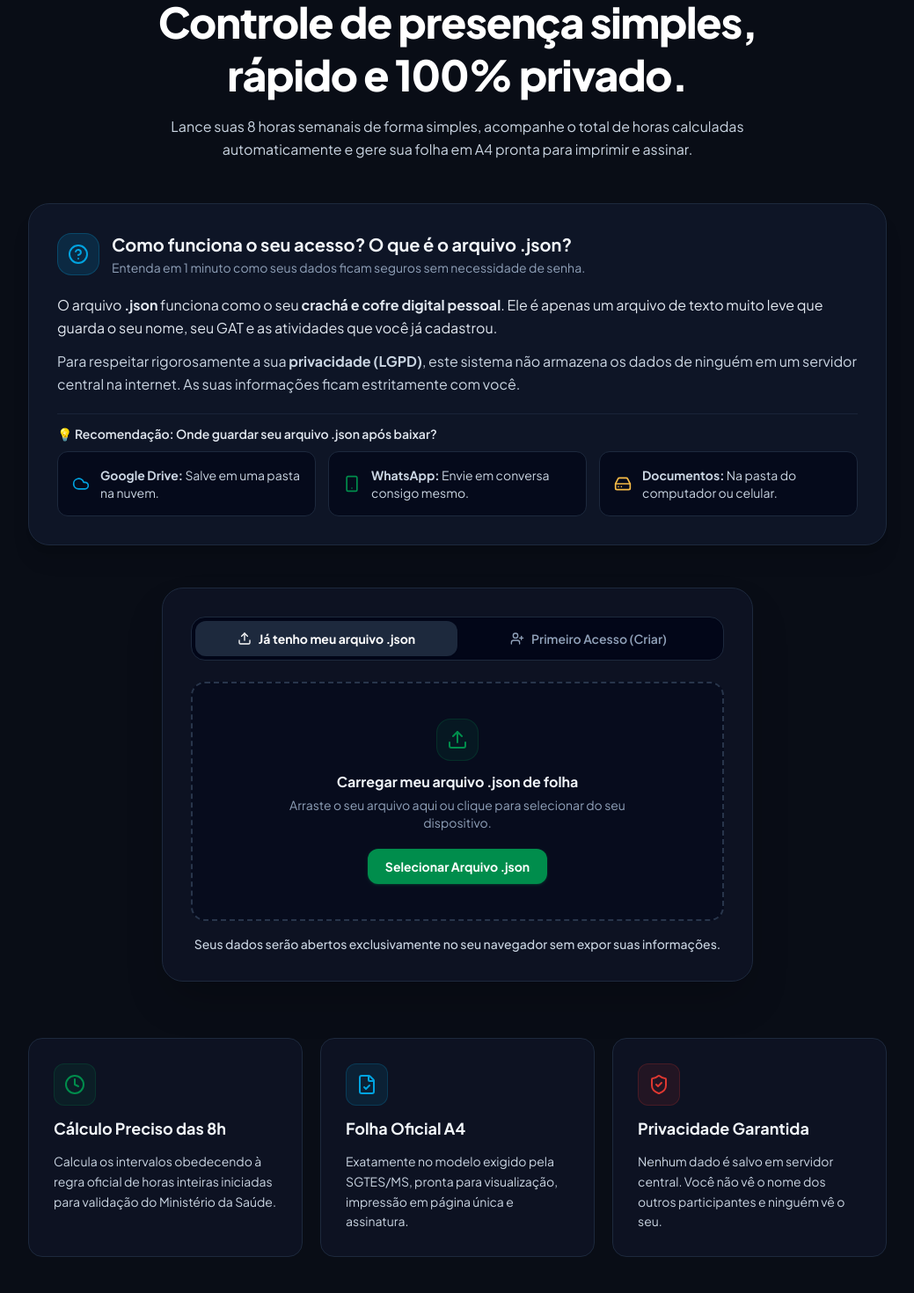
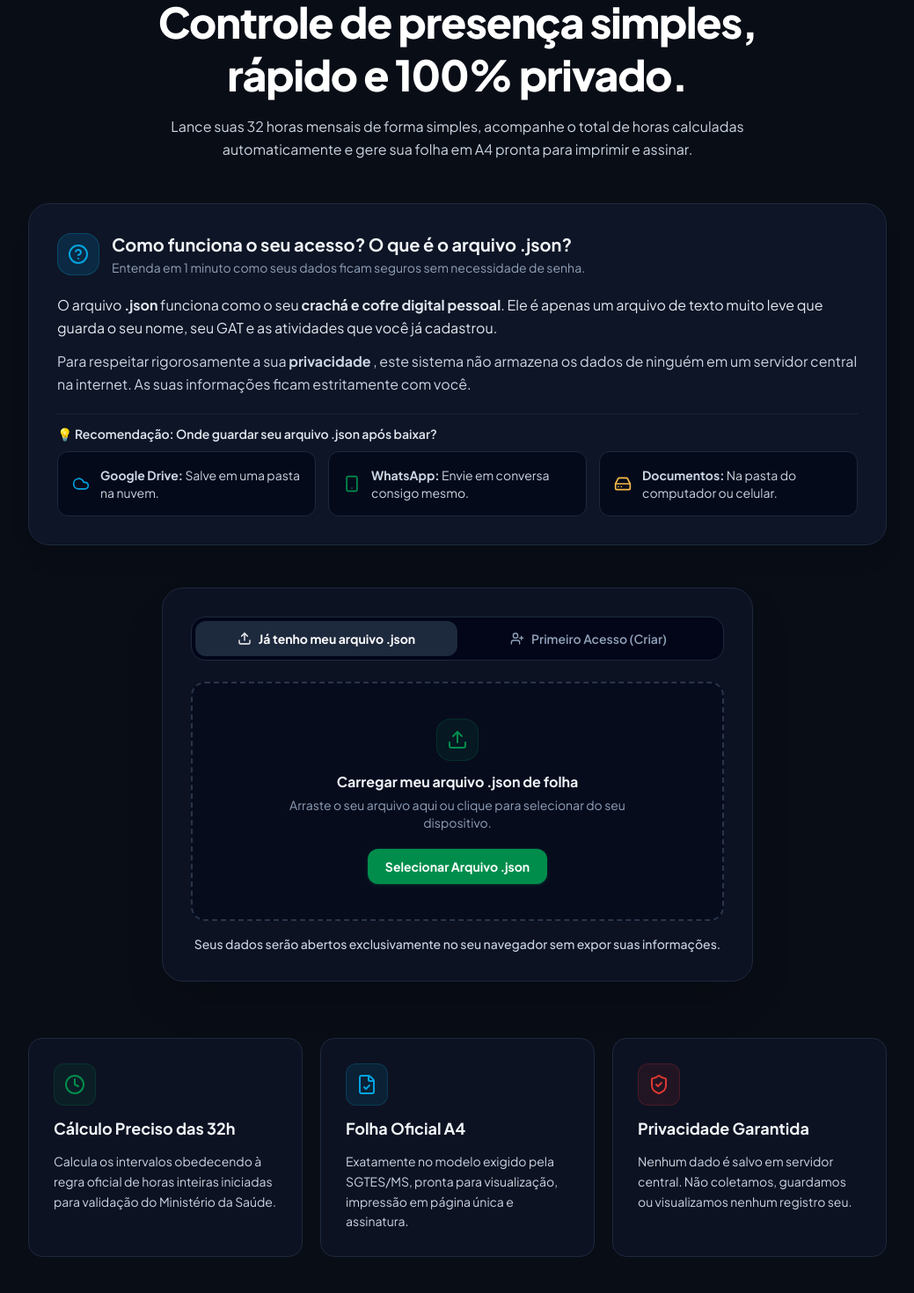
Before and after one commit to vvvvvdal/pet-folha-mensal, a Next.js app: page / in a window 1280 px wide. Shown: the part 180-1650 px from the top of the page at 88% size, without its empty margins (120-1159 px from the left). Built offline with nearby package versions, Linux system fonts and the light colour scheme.

Commit message:
ui: edição dos textos

```diff
--- a/src/app/layout.tsx
+++ b/src/app/layout.tsx
@@ -3,7 +3,7 @@ import Script from "next/script";
 import "./globals.css";
 
 export const metadata: Metadata = {
-  title: "PET-Saúde Clima UFG — Folha de Frequência Mensal",
+  title: "PET-Saúde Clima UFG: Folha de Frequência Mensal",
   description: "Gestão e emissão da folha de frequência mensal para bolsistas do PET-Saúde Clima (SMS Goiânia, SES Goiás e UFG).",
   icons: {
     icon: "/images/avatar-pet-clima.png"
--- a/src/components/LandingPage.tsx
+++ b/src/components/LandingPage.tsx
@@ -124,7 +124,7 @@ export function LandingPage({
             Controle de presença simples, rápido e 100% privado.
           </h1>
           <p className="text-sm sm:text-base text-slate-300 leading-relaxed max-w-2xl mx-auto">
-            Lance suas 8 horas semanais de forma simples, acompanhe o total de horas calculadas automaticamente e gere sua folha em A4 pronta para imprimir e assinar.
+            Lance suas 32 horas mensais de forma simples, acompanhe o total de horas calculadas automaticamente e gere sua folha em A4 pronta para imprimir e assinar.
           </p>
         </section>
 
@@ -149,7 +149,7 @@ export function LandingPage({
               O arquivo <strong>.json</strong> funciona como o seu <strong>crachá e cofre digital pessoal</strong>. Ele é apenas um arquivo de texto muito leve que guarda o seu nome, seu GAT e as atividades que você já cadastrou.
             </p>
             <p className="text-slate-300">
-              Para respeitar rigorosamente a sua <strong>privacidade (LGPD)</strong>, este sistema não armazena os dados de ninguém em um servidor central na internet. As suas informações ficam estritamente com você.
+              Para respeitar rigorosamente a sua <strong>privacidade  </strong>, este sistema não armazena os dados de ninguém em um servidor central na internet. As suas informações ficam estritamente com você.
             </p>
           </div>
 
@@ -331,7 +331,7 @@ export function LandingPage({
             <div className="size-12 rounded-xl bg-[#008D4C]/10 text-[#008D4C] dark:text-[#10B981] flex items-center justify-center border border-[#008D4C]/20">
               <Clock className="size-6" />
             </div>
-            <h3 className="text-base sm:text-lg font-bold text-slate-100">Cálculo Preciso das 8h</h3>
+            <h3 className="text-base sm:text-lg font-bold text-slate-100">Cálculo Preciso das 32h</h3>
             <p className="text-sm text-slate-300 leading-relaxed">
               Calcula os intervalos obedecendo à regra oficial de horas inteiras iniciadas para validação do Ministério da Saúde.
             </p>
@@ -353,7 +353,7 @@ export function LandingPage({
             </div>
             <h3 className="text-base sm:text-lg font-bold text-slate-100">Privacidade Garantida</h3>
             <p className="text-sm text-slate-300 leading-relaxed">
-              Nenhum dado é salvo em servidor central. Você não vê o nome dos outros participantes e ninguém vê o seu.
+              Nenhum dado é salvo em servidor central. Não coletamos, guardamos ou visualizamos nenhum registro seu.
             </p>
           </div>
         </section>
```
